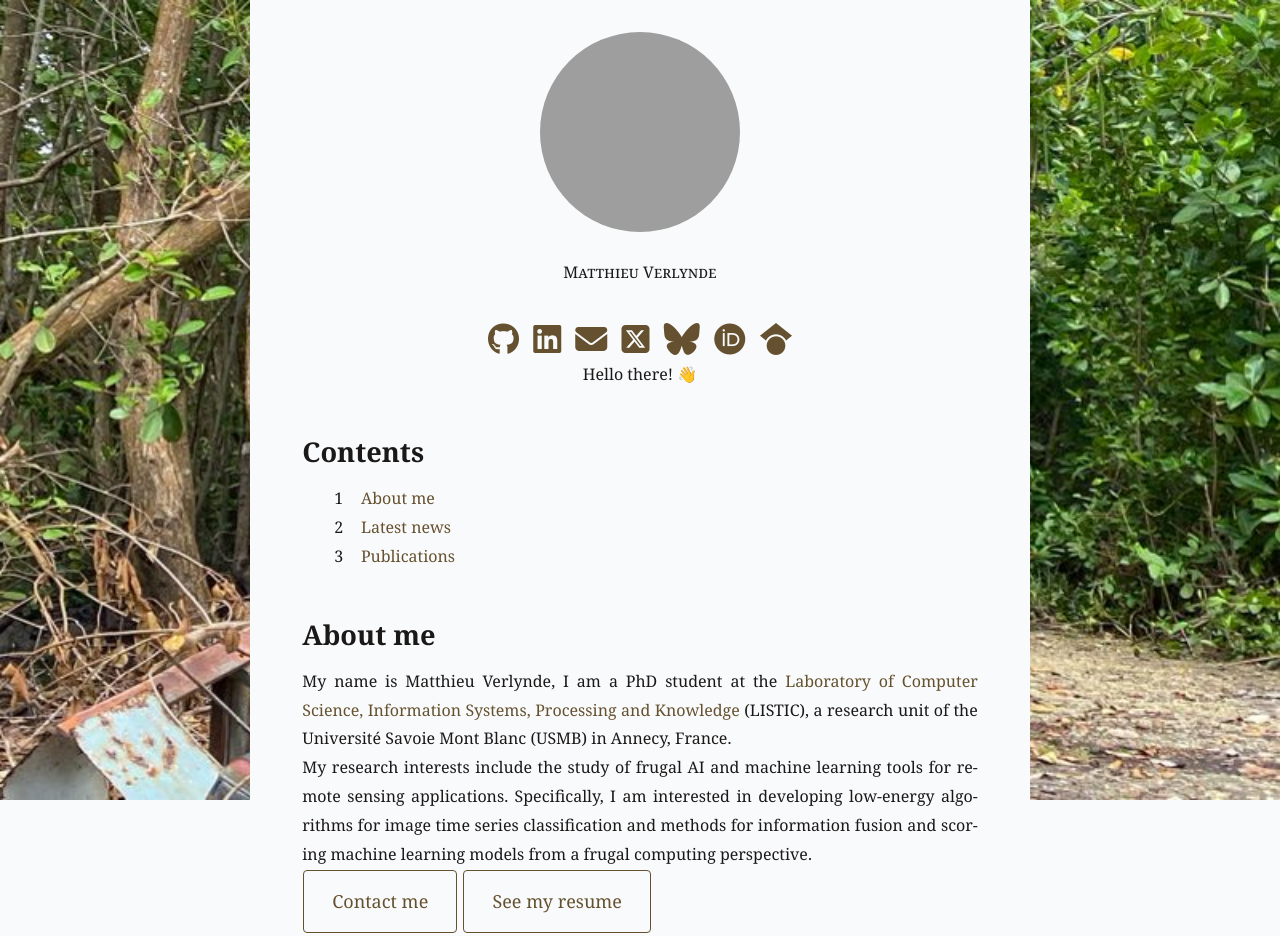
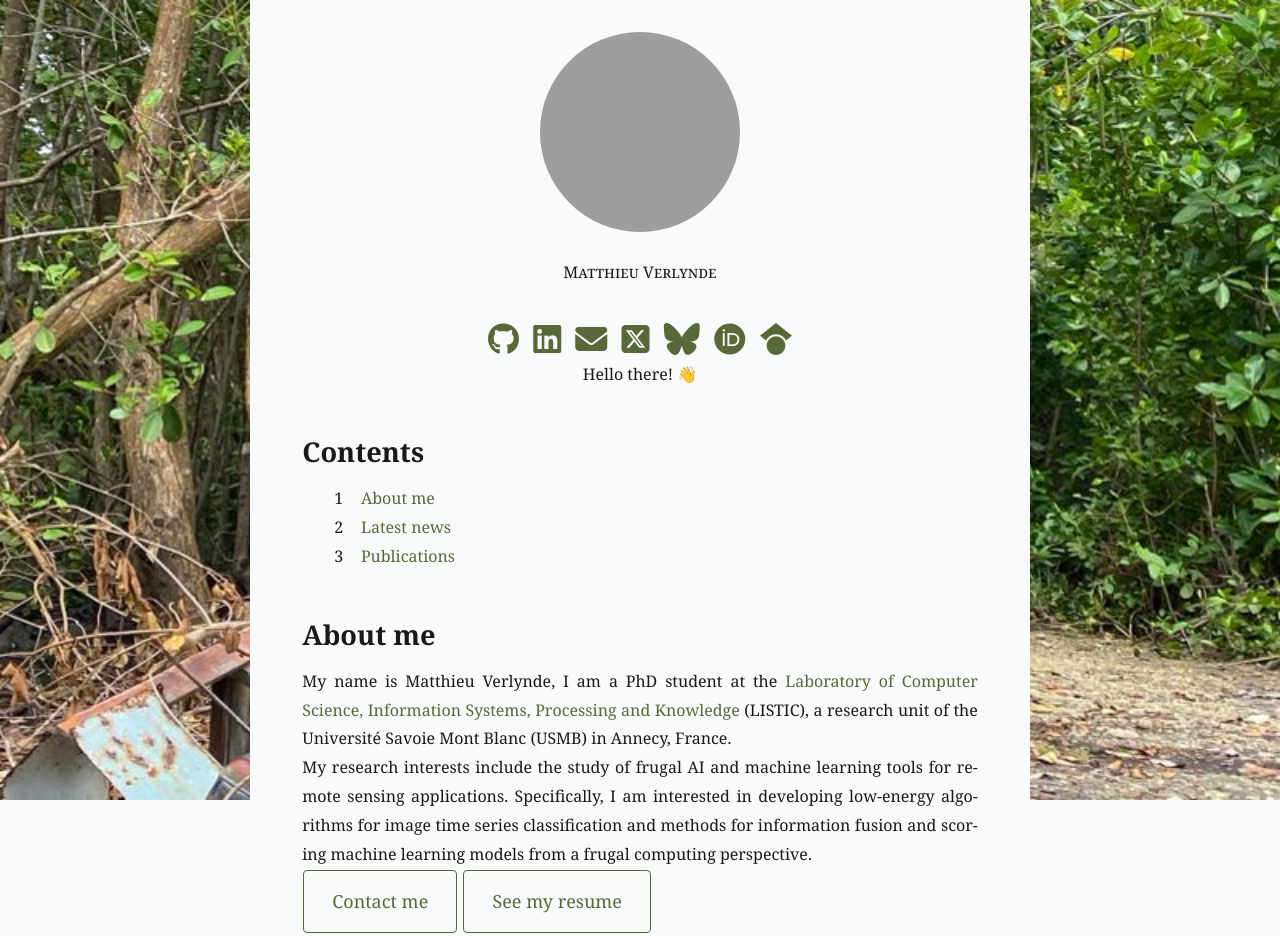
Before and after one commit to MattVerlynde/mattverlynde.github.io, a plain HTML site: page index.html in a window 1280 px wide. Shown: the top 936 px of the page. Drawn offline with nearby package versions, Linux system fonts and the light colour scheme; grey boxes are pictures that could not be loaded; a web font is replaced by a local one.

Commit message:
fix: update link-visited color for improved accessibility

```diff
--- a/style.css
+++ b/style.css
@@ -105,7 +105,8 @@
     --body-bg-color: hsl(210, 20%, 98%);
     /* --body-bg-color: hsl(0, 100%, 33%); */
     /* --link-visited: hsl(0, 100%, 33%); */
-    --link-visited: hsl(38, 36%, 29%);
+    /* --link-visited: hsl(38, 36%, 29%); */
+    --link-visited: hsl(78, 31%, 31%);
     /* --link-focus-outline: hsl(220, 90%, 52%); */
     --link-focus-outline: hsl(210, 20%, 98%);
     --pre-bg-color: hsl(210, 28%, 93%);
```
